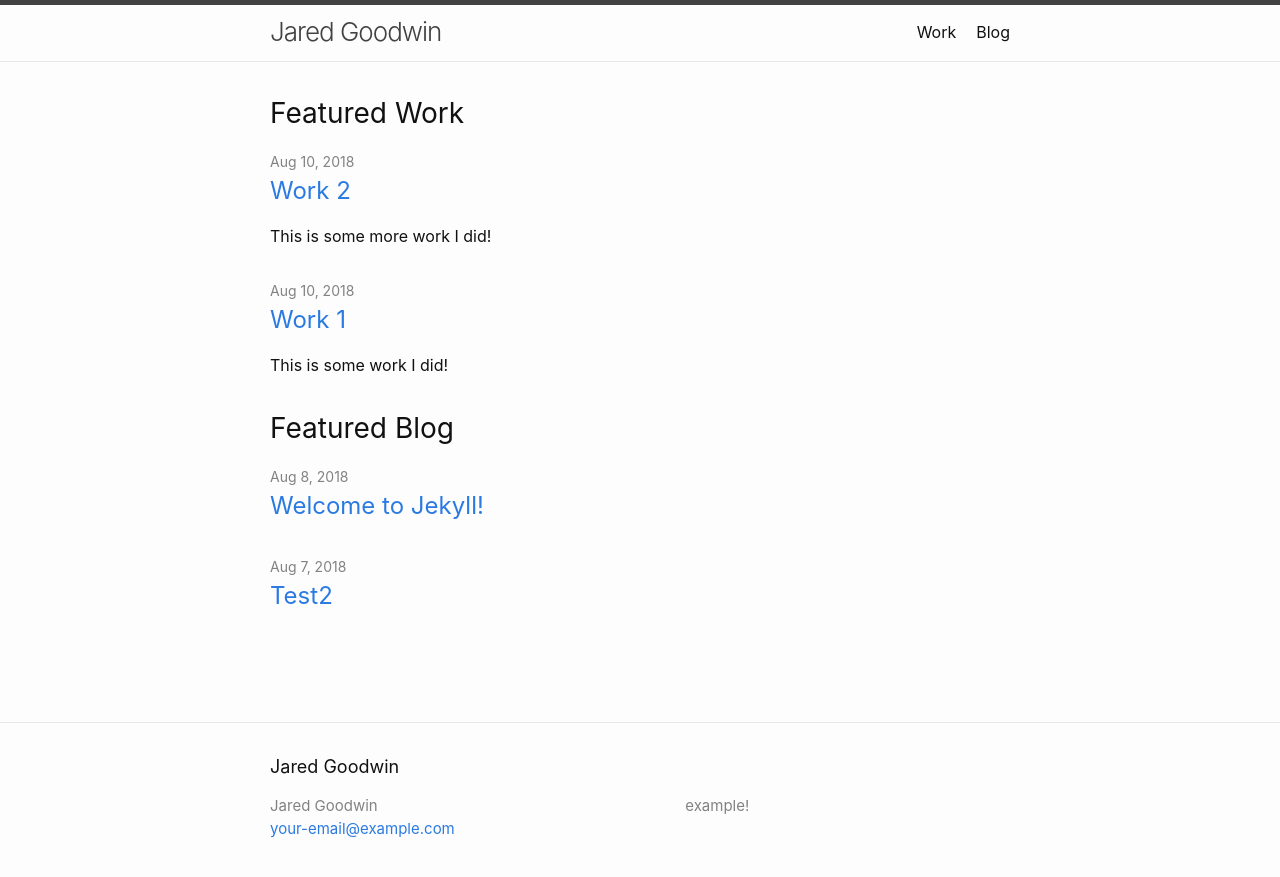
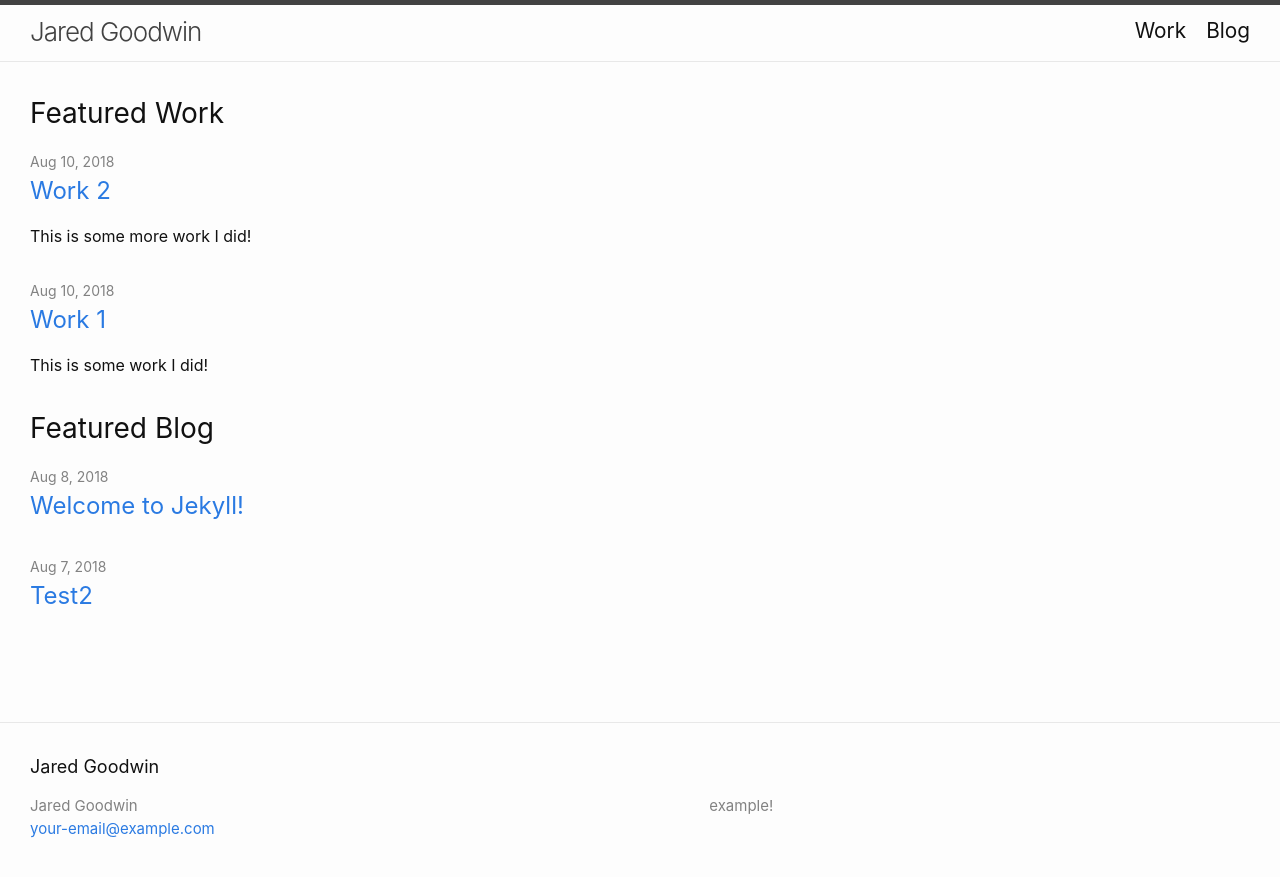
Before and after one commit to goodwin72/jaredrgoodwin.com, a Jekyll site: the page built from index.html, in a window 1280 px wide. Shown: the top 877 px of the page. Built offline with Jekyll 4.4.1, drawn with Linux system fonts in a browser that asks for light colours.

Commit message:
Fixed up featured-only, removed page max-width

```diff
--- a/_config.yml
+++ b/_config.yml
@@ -37,6 +37,9 @@
   - work.html
   - blog.html
 
+#featured_work:
+#  - work/work2.html
+#  - work/work1.html
 
 collections:
     posts:
--- a/_includes/feed-blog.html
+++ b/_includes/feed-blog.html
@@ -10,7 +10,7 @@
 
 		{%- for post in post_list -%}
 			{% comment %} Frustratingly, Liquid does not appear to have a bunch of useful logical syntax. This is the best I could do. {% endcomment %}
-			{% if include.featured-only == false or include.featured-only == nil or work.featured %}
+			{% if include.featured-only == false or include.featured-only == nil or post.featured %}
 				<li>
 					{%- assign date_format = site.minima.date_format | default: "%b %-d, %Y" -%}
 					<span class="post-meta">{{ post.date | date: date_format }}</span>
--- a/_sass/minima/_base.scss
+++ b/_sass/minima/_base.scss
@@ -175,8 +175,8 @@
  * Wrapper
  */
 .wrapper {
-  max-width: -webkit-calc(#{$content-width} - (#{$spacing-unit} * 2));
-  max-width:         calc(#{$content-width} - (#{$spacing-unit} * 2));
+  	//max-width: -webkit-calc(#{$content-width} - (#{$spacing-unit} * 2));
+	//max-width:         calc(#{$content-width} - (#{$spacing-unit} * 2));
 	margin-right: auto;
   	margin-left: auto;
   	padding-right: $spacing-unit;
--- a/_sass/minima/_layout.scss
+++ b/_sass/minima/_layout.scss
@@ -39,6 +39,7 @@
 	.page-link {
 		color: $text-color;
 		line-height: $base-line-height;
+		font-size: 1.3em;
 
     	// Gaps between nav items, but not on the last one
     	&:not(:last-child) {
--- a/index.html
+++ b/index.html
@@ -11,10 +11,10 @@
 		<h1 class="page-heading">{{ page.title }}</h1>
 	{%- endif -%}
 
-	<!-- Display all pages in the 'Work' collection -->
+	<!-- Display all featured pages in the 'Work' collection -->
 	{% include feed-work.html featured-only=true %}
 
-	<!-- Display all pages in the 'Posts' collection -->
-	{% include feed-blog.html featured-only=false %}
+	<!-- Display all featured pages in the 'Posts' collection -->
+	{% include feed-blog.html featured-only=true %}
 
 </div>
```
Lines whose indentation alone changed are shown as unchanged.
